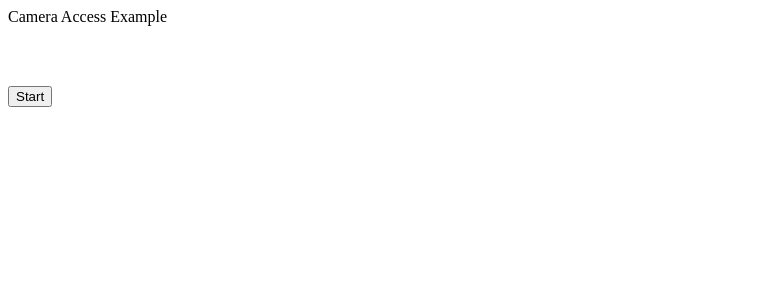
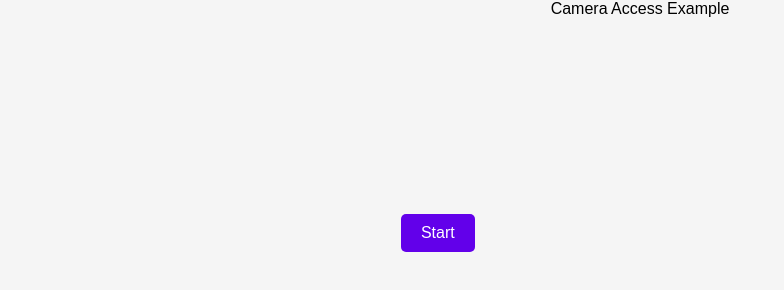
Before and after one commit to sevagol/rings, a plain HTML site: page index.html in a window 1280 px wide. Shown: the whole page, without its empty margins (0-784 px from the left). Drawn offline with Linux system fonts and the light colour scheme.

Commit message:
Update index.html

```diff
--- a/index.html
+++ b/index.html
@@ -8,9 +8,38 @@
     <script src="https://cdn.jsdelivr.net/npm/@tensorflow/tfjs@latest/dist/tf.min.js"></script>
     <script src="https://cdn.jsdelivr.net/npm/@teachablemachine/image@latest/dist/teachablemachine-image.min.js"></script>
     <style>
+        body {
+            font-family: Arial, sans-serif;
+            text-align: center;
+            background-color: #f5f5f5;
+            margin: 0;
+            padding: 0;
+        }
+
         #webcam {
-            width: 150px; /* Ширина видео */
-            height: auto; /* Высота автоматически подстраивается */
+            border-radius: 15px; /* Закругленные углы */
+            width: 80%; /* Ширина видео */
+            max-width: 400px; /* Максимальная ширина */
+            margin-top: 20px;
+        }
+
+        #label-container {
+            margin-top: 20px;
+        }
+
+        button {
+            margin-top: 20px;
+            padding: 10px 20px;
+            font-size: 16px;
+            cursor: pointer;
+            background-color: #6200ea;
+            color: #ffffff;
+            border: none;
+            border-radius: 5px;
+        }
+
+        button:hover {
+            background-color: #3700b3;
         }
     </style>
 </head>
```
